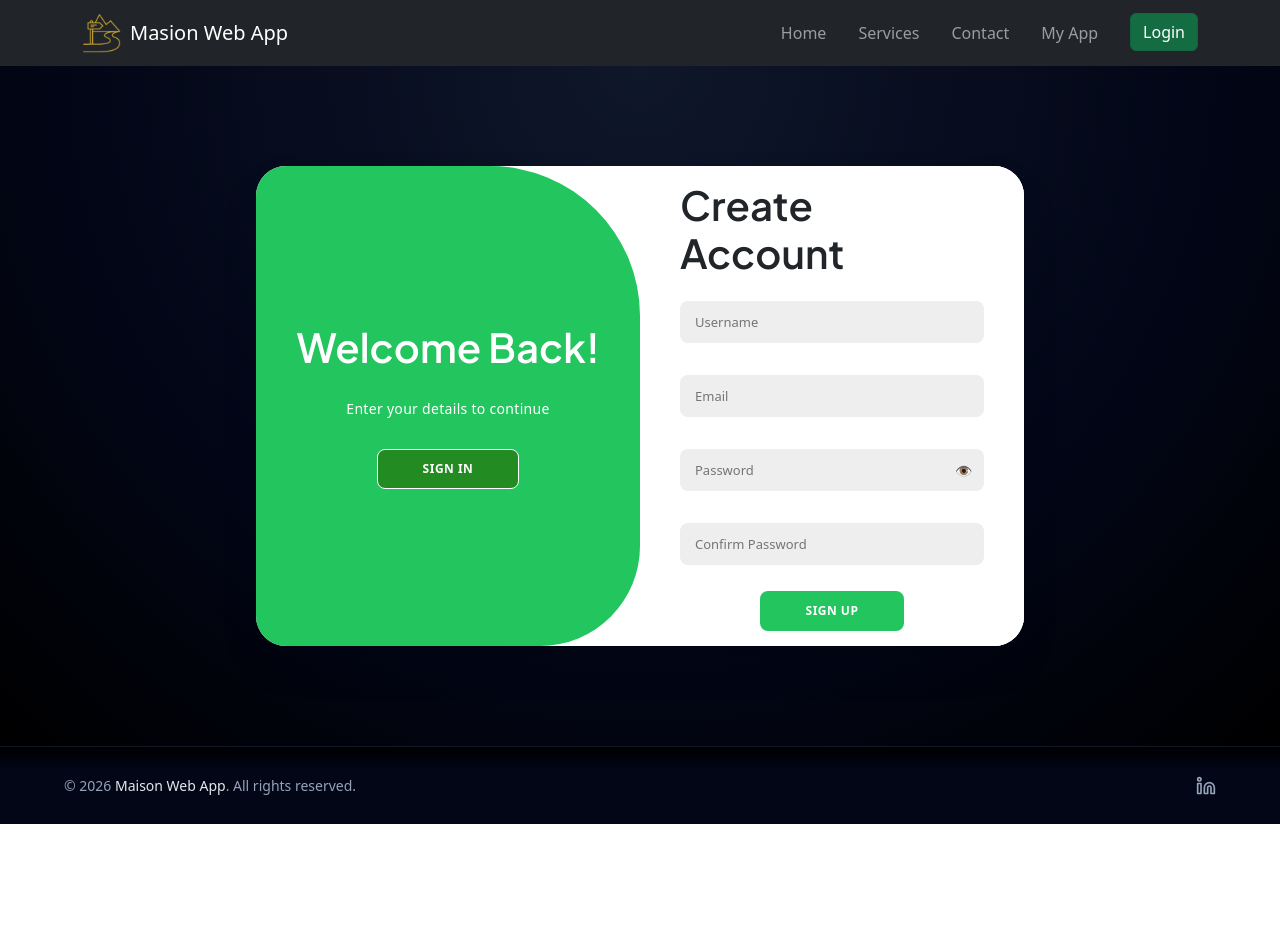
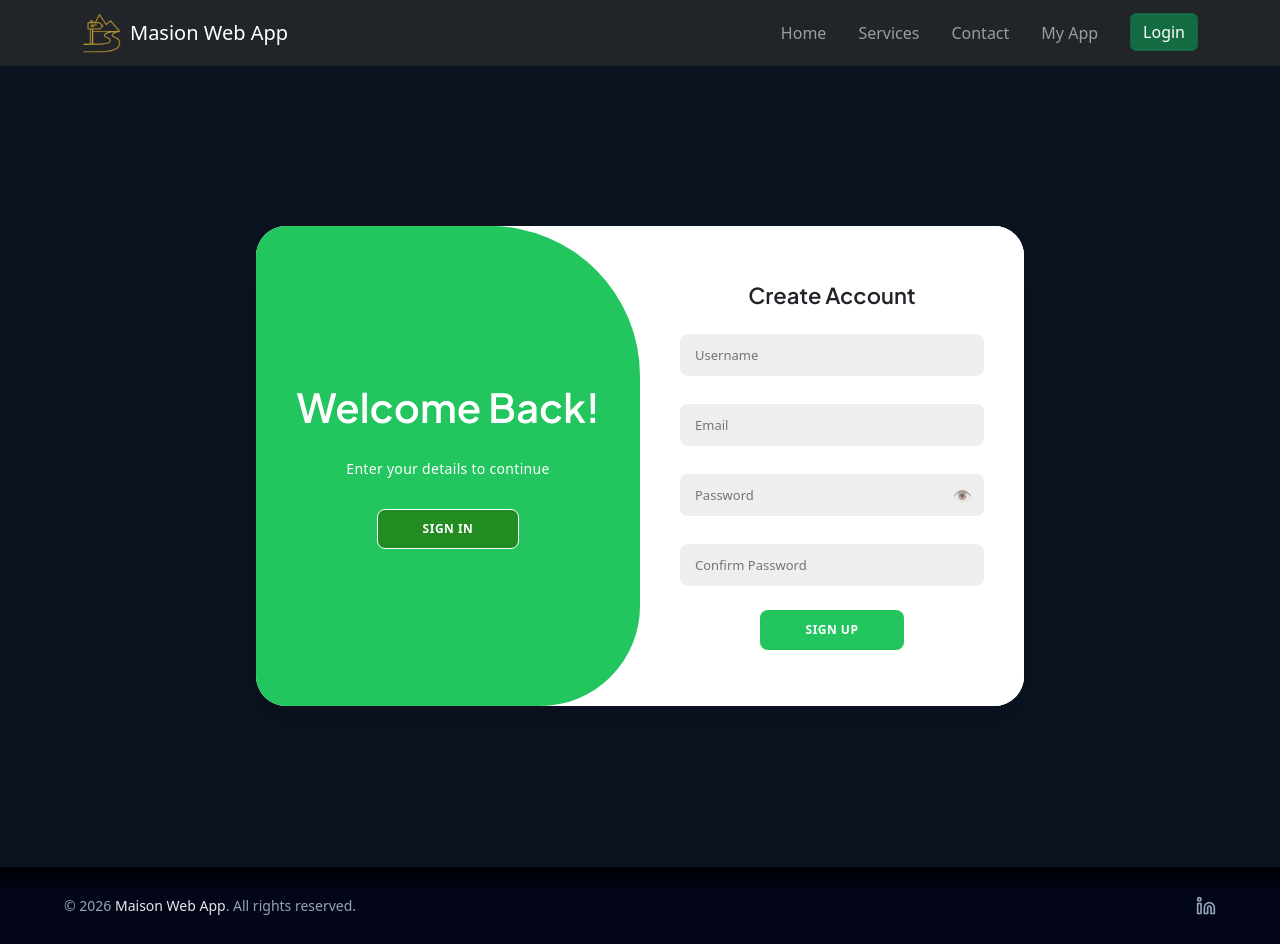
Before and after one commit to EhsanBavand/ExpenceNavigator_UI_API, a React (Vite) app in the folder expensenavigator.client/: page /login in a window 1280 px wide. Both pictures are taken after a click on the button "SIGN UP". Before the commit the page ends 824 px from the top, so only its background shows below. Built offline with nearby package versions, Linux system fonts and the light colour scheme.

Commit message:
change loginf eyes

```diff
--- a/expensenavigator.client/src/CSS/LoginModern.css
+++ b/expensenavigator.client/src/CSS/LoginModern.css
@@ -177,7 +177,6 @@
     top: 0;
     transform: translateX(0);
     transition: all 0.6s ease-in-out;
-
 }
 
 .toggle-left {
@@ -309,11 +308,46 @@
     box-shadow: 0 20px 40px rgba(0,0,0,0.08);
 }
 
+
+.show-pass-toggle {
+    width: 100%;
+    display: flex;
+    align-items: center;
+    margin-top: 6px;
+    margin-bottom: 10px;
+    font-size: 13px;
+    color: #555;
+}
+
+    .show-pass-toggle input {
+        margin-right: 6px;
+    }
+
+.login-layout {
+    min-height: 100vh;
+    display: flex;
+    align-items: center;
+    justify-content: center;
+    background: #0b1220;
+    padding: 20px;
+}
+
+.login-wrapper {
+    width: 900px;
+    max-width: 100%;
+}
+
+.form-title {
+    font-size: 22px;
+    font-weight: 600;
+    margin-bottom: 12px;
+}
+
 .input-wrapper,
 .password-wrapper {
     width: 100%;
     position: relative;
-    margin: 8px 0;
+    margin: 6px 0;
 }
 
     .input-wrapper input,
@@ -335,6 +369,18 @@
         top: 50%;
         transform: translateY(-50%);
         cursor: pointer;
-        user-select: none;
-        font-size: 14px;
+        font-size: 15px;
+        opacity: 0.6;
+        transition: 0.2s;
     }
+
+        .password-wrapper span:hover {
+            opacity: 1;
+        }
+
+
+
+
+    .input-wrapper.compact {
+        margin: 5px 0; /* 🔥 smaller spacing */
+    }
--- a/expensenavigator.client/src/pages/Login.jsx
+++ b/expensenavigator.client/src/pages/Login.jsx
@@ -99,7 +99,8 @@ function LoginModern({ onLoginSuccess }) {
                     {/* ================= SIGN UP ================= */}
                     <div className="form-container sign-up">
                         <form onSubmit={handleRegister}>
-                            <h1>Create Account</h1>
+
+                            <h1 className="form-title">Create Account</h1>
 
                             {/* Username */}
                             <div className="input-wrapper">
@@ -145,7 +146,7 @@ function LoginModern({ onLoginSuccess }) {
                             </div>
 
                             {/* Confirm Password */}
-                            <div className="input-wrapper">
+                            <div className="password-wrapper">
                                 <input
                                     type={showSignUpPassword ? "text" : "password"}
                                     placeholder="Confirm Password"
@@ -169,7 +170,8 @@ function LoginModern({ onLoginSuccess }) {
                     {/* ================= SIGN IN ================= */}
                     <div className="form-container sign-in">
                         <form onSubmit={handleLogin}>
-                            <h1>Sign In</h1>
+
+                            <h1 className="form-title">Sign In</h1>
 
                             {/* Username */}
                             <div className="input-wrapper">
@@ -207,9 +209,7 @@ function LoginModern({ onLoginSuccess }) {
 
                             <p
                                 className="forgot-link"
-                                onClick={() =>
-                                    navigate("/forgot-password")
-                                }
+                                onClick={() => navigate("/forgot-password")}
                             >
                                 Forgot Password?
                             </p>
@@ -223,6 +223,7 @@ function LoginModern({ onLoginSuccess }) {
                     {/* ================= TOGGLE ================= */}
                     <div className="toggle-container">
                         <div className="toggle">
+
                             <div className="toggle-panel toggle-left">
                                 <h1>Welcome Back!</h1>
                                 <p>Enter your details to continue</p>
@@ -250,6 +251,7 @@ function LoginModern({ onLoginSuccess }) {
                                     Sign Up
                                 </button>
                             </div>
+
                         </div>
                     </div>
 
```
